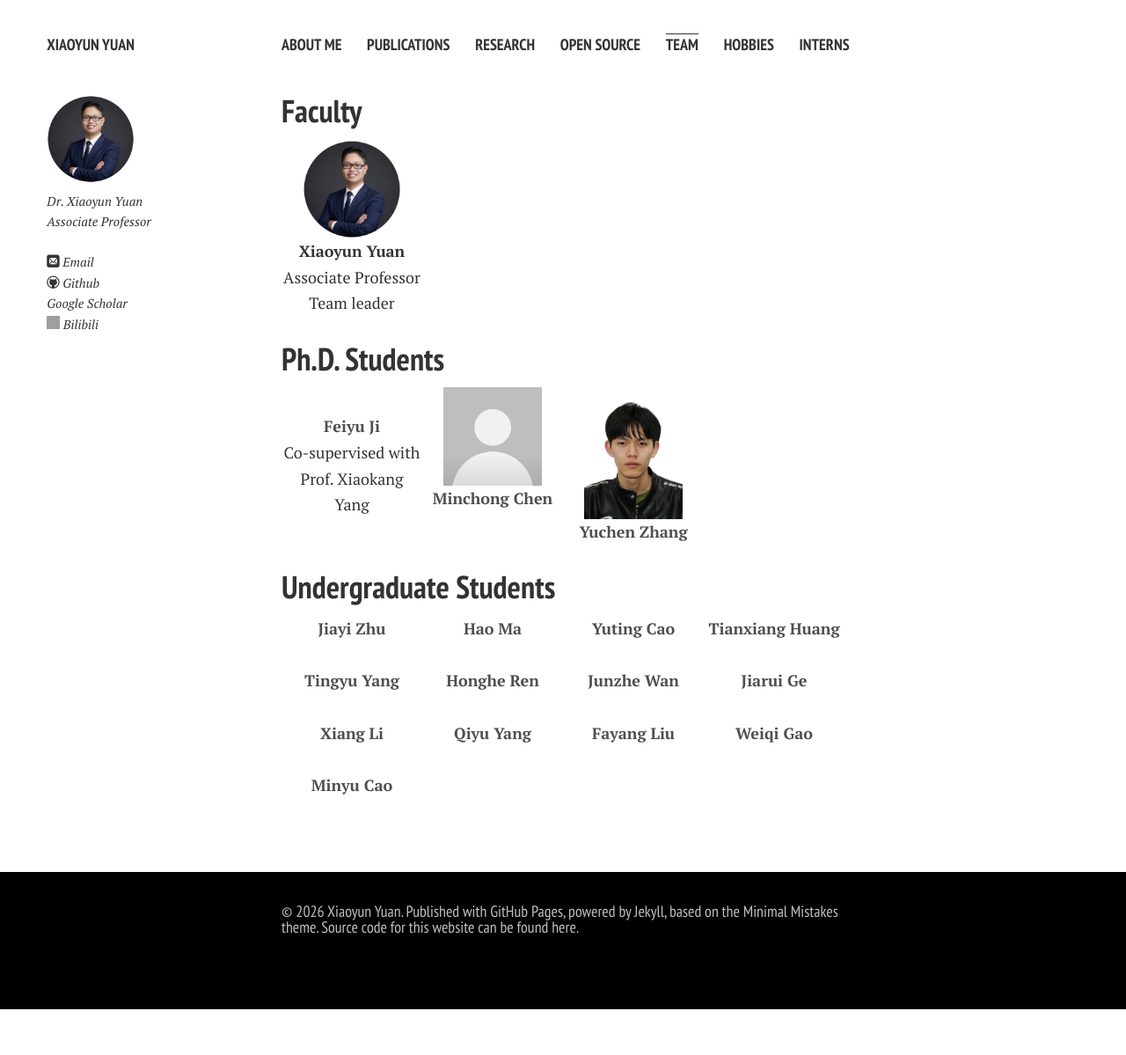
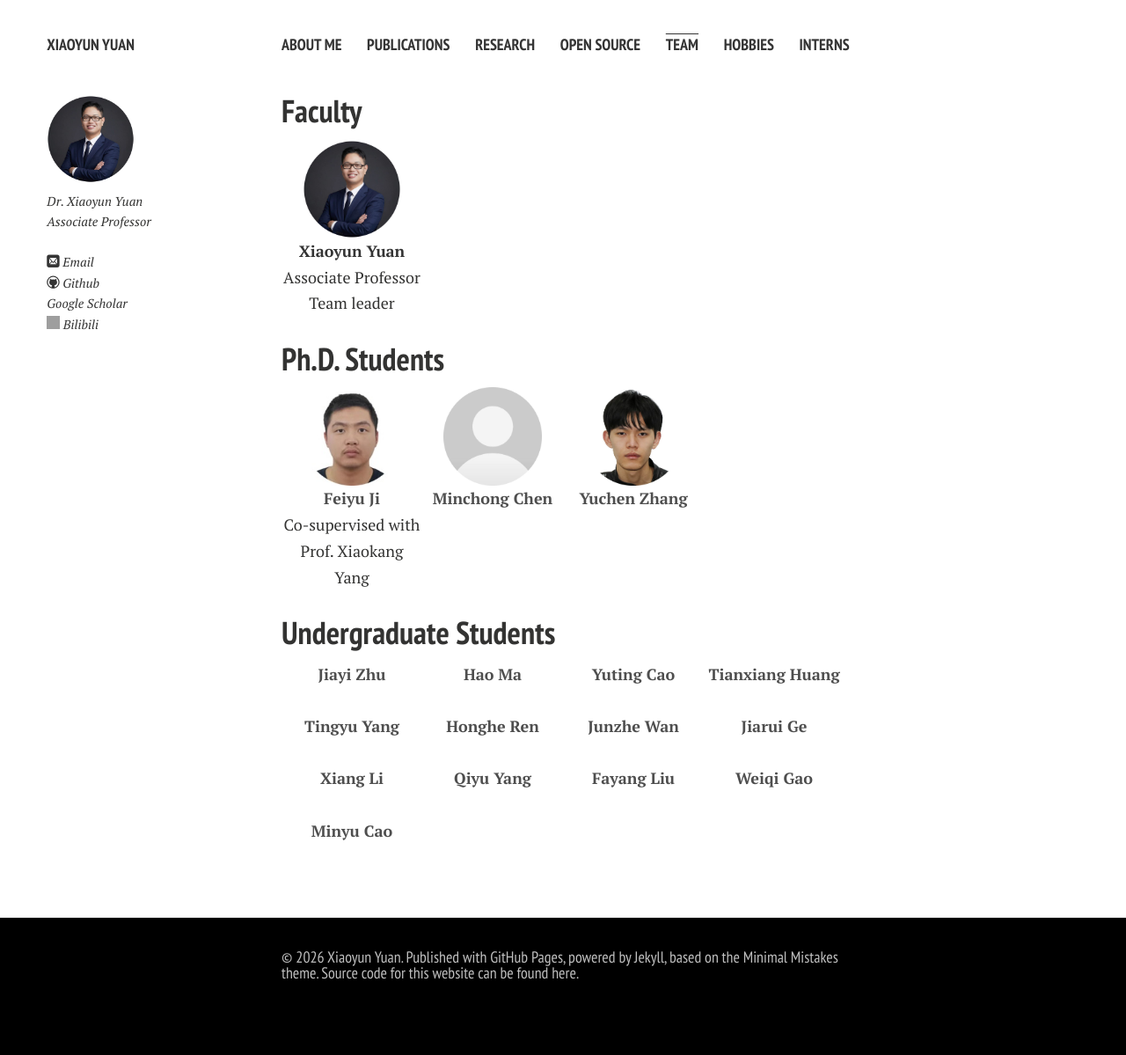
Before and after one commit to yuanxy92/yuanxy92.github.io, a Jekyll site: the page built from team.md, in a window 1280 px wide. Shown: the whole page at 88% size. Built offline with Jekyll 4.4.1, drawn with Linux system fonts in a browser that asks for light colours; nearby versions of some CDN libraries; comment, search, counter and statistics services are not loaded; a style sheet for code colours, icons or effects is not loaded; before the commit the page ends 1147 px from its top, so only the background shows below that; grey boxes are pictures that could not be loaded.

Commit message:
Update team images and team.md entries
Replace updated binaries for default and Feiyu Ji avatars, add yuchen_zhang.jpg and remove incorrectly named yucheng_zhang.jpg. Update team.md to use the actual feiyu_ji image (uncomment), set default image alt to "default", and correct the Yuchen Zhang image filename and alt text.

```diff
--- a/team.md
+++ b/team.md
@@ -31,7 +31,7 @@ title: Team
 <div class="team_wrapper">
     <div style="text-align: center">
         <a href="">
-        <!-- <img src="/images/imgs/team/feiyu_ji.jpg" alt="I want you"> -->
+        <img src="/images/imgs/team/feiyu_ji.jpg" alt="Feiyu Ji">
         </a><br>
         <a href="">
         <strong>Feiyu Ji</strong></a><br>
@@ -40,7 +40,7 @@ title: Team
     </div>
     <div style="text-align: center">
         <a href="">
-        <img src="/images/imgs/team/default.jpg" alt="I want you">
+        <img src="/images/imgs/team/default.jpg" alt="default">
         </a><br>
         <a href="">
         <strong>Minchong Chen</strong></a><br>
@@ -48,7 +48,7 @@ title: Team
     </div>
     <div style="text-align: center">
         <a href="">
-        <img src="/images/imgs/team/yucheng_zhang.jpg" alt="I want you">
+        <img src="/images/imgs/team/yuchen_zhang.jpg" alt="Yuchen Zhang">
         </a><br>
         <a href="">
         <strong>Yuchen Zhang</strong></a><br>
```
Also changed, not shown: images/imgs/team/default.jpg, images/imgs/team/feiyu_ji.jpg, images/imgs/team/yuchen_zhang.jpg (added), images/imgs/team/yucheng_zhang.jpg (deleted).
